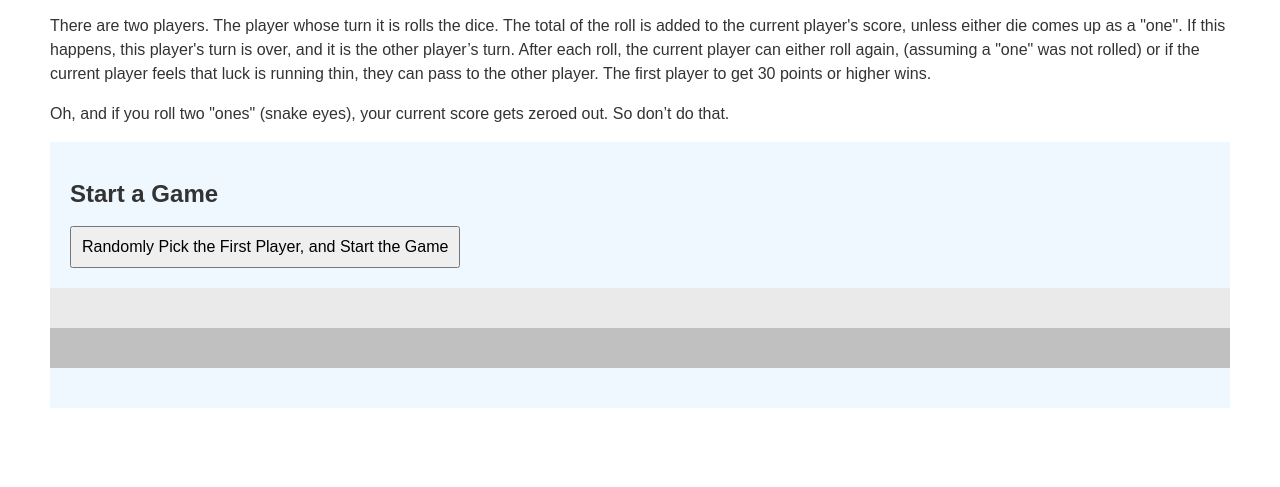
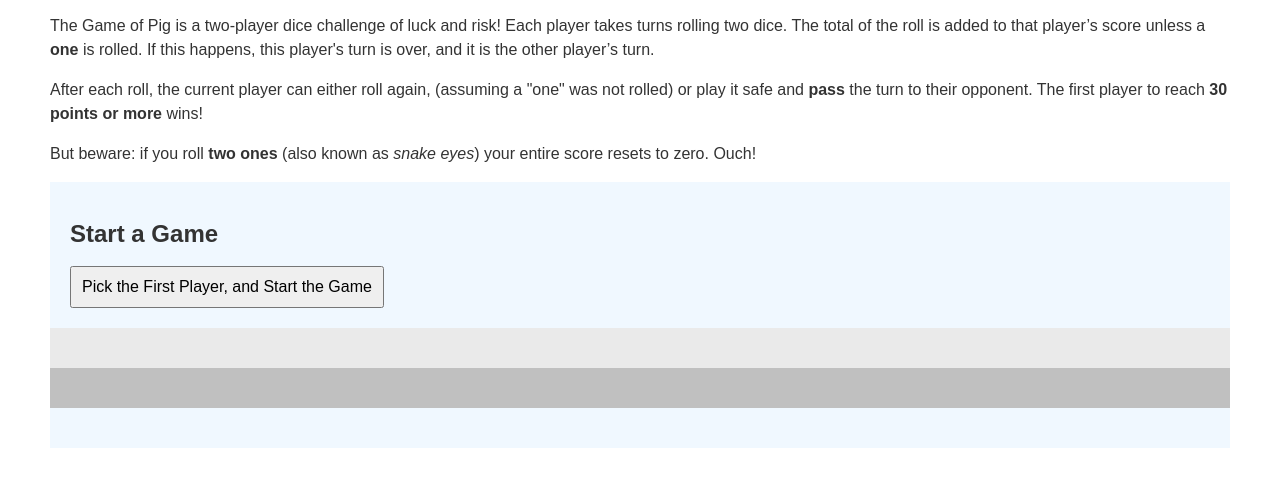
Before and after one commit to Jud1th1/GameOfPig, a plain HTML site: page index.html in a window 1280 px wide. Shown: the part 103-590 px from the top of the page. Drawn offline with nearby package versions, Linux system fonts and the light colour scheme.

Commit message:
Updating html

```diff
--- a/index.html
+++ b/index.html
@@ -9,12 +9,20 @@
 </head>
 <body>
     <h1>Game of PIG</h1>
-    <p>There are two players. The player whose turn it is rolls the dice. The total of the roll is added to the current player's score, unless either die comes up as a "one". If this happens, this player's turn is over, and it is the other player’s turn. After each roll, the current player can either roll again, (assuming a "one" was not rolled) or if the current player feels that luck is running thin, they can pass to the other player. The first player to get 30 points or higher wins.</p>
-    <p>Oh, and if you roll two "ones" (snake eyes), your current score gets zeroed out. So don’t do that.</p>
+    <p>
+    The Game of Pig is a two-player dice challenge of luck and risk!
+    Each player takes turns rolling two dice. The total of the roll
+    is added to that player’s score unless a <strong>one</strong> is rolled.
+    If this happens, this player's turn is over, and it is the other player’s turn.
+    </p>
+    <p>After each roll, the current player can either roll again,
+    (assuming a "one" was not rolled) or  play it safe and <strong>pass</strong>
+    the turn to their opponent. The first player to reach <strong>30 points or more</strong> wins!</p>
+    <p>But beware: if you roll <strong>two ones</strong> (also known as <em>snake eyes</em>) your entire score resets to zero. Ouch!</p>
 
     <div id="gamecontrol">
         <h2>Start a Game</h2>
-        <button id="startgame">Randomly Pick the First Player, and Start the Game</button>
+        <button id="startgame">Pick the First Player, and Start the Game</button>
     </div>
 
     <div id="game"></div>
```
